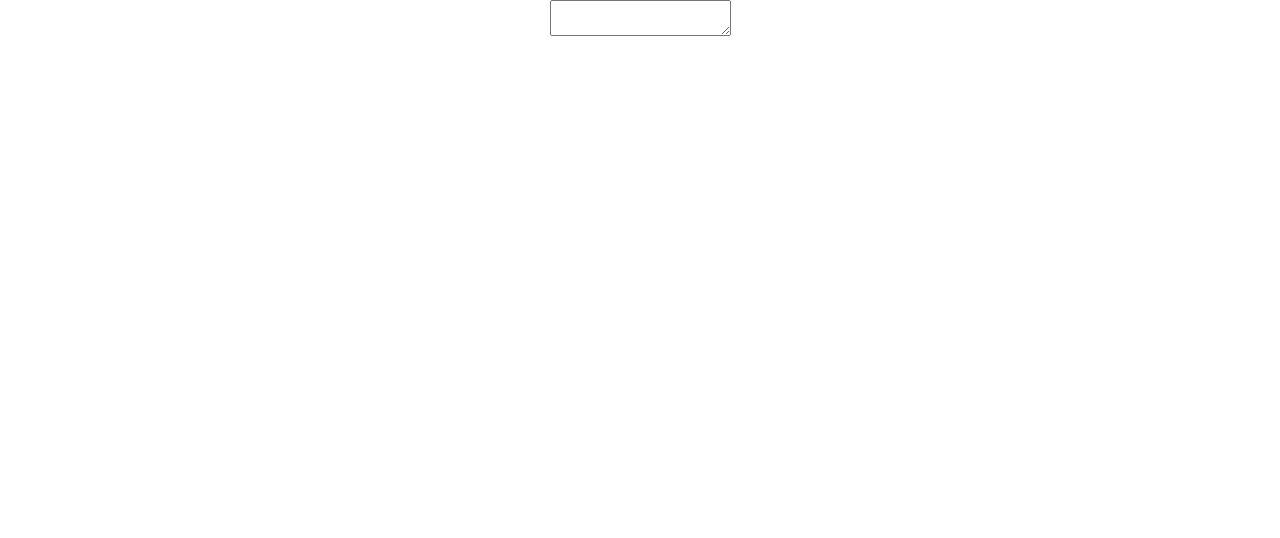
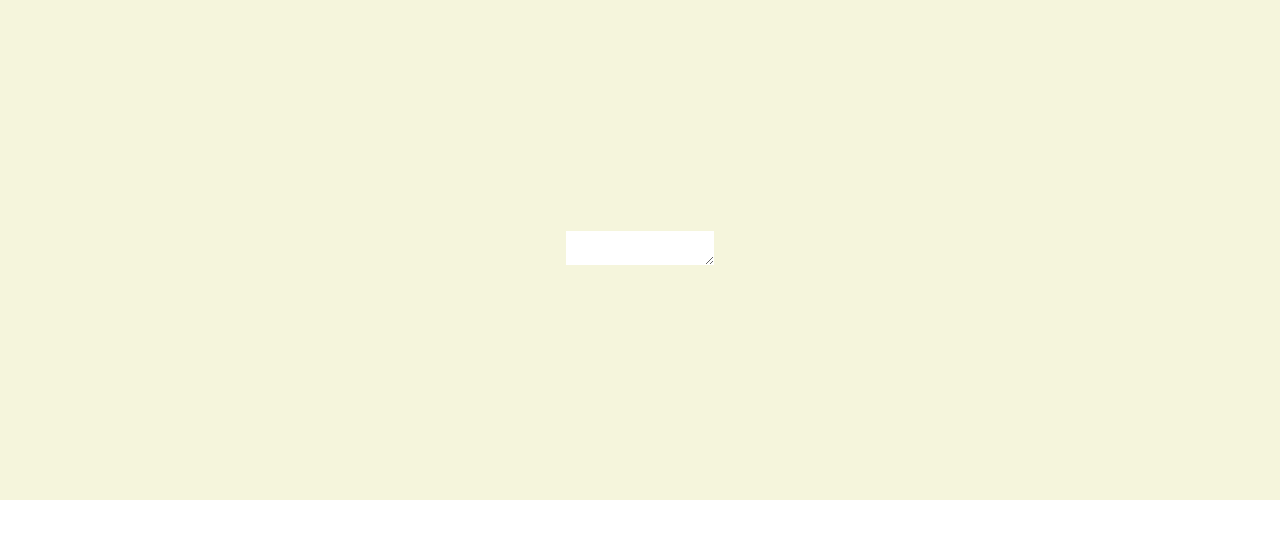
Before and after one commit to kittywizard/weekly-web-dev, a React (Create React App) app in the folder word-count/: page / in a window 1280 px wide. Shown: the top 538 px of the page. Built offline with nearby package versions, Linux system fonts and the light colour scheme.

Commit message:
adding basic CSS to center textbox

```diff
--- a/word-count/src/App.css
+++ b/word-count/src/App.css
@@ -1,7 +1,16 @@
 .App {
   text-align: center;
+  background-color: beige;
+  display: flex;
+  align-items: center;
+  justify-content: center;
+  height: 500px;
+
 }
 
 .textarea {
   font-family: 'Courier New', Courier, monospace;
+  border: unset;
+  width: 80%;
+  height: 80%;
 }
```
